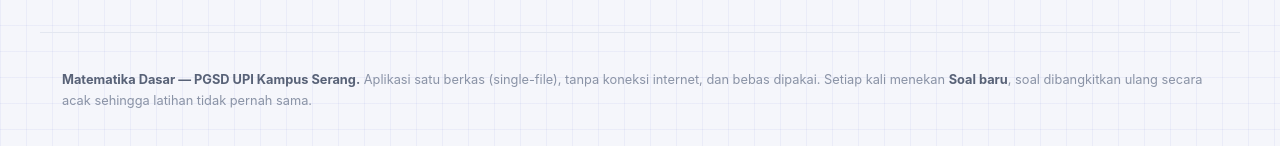
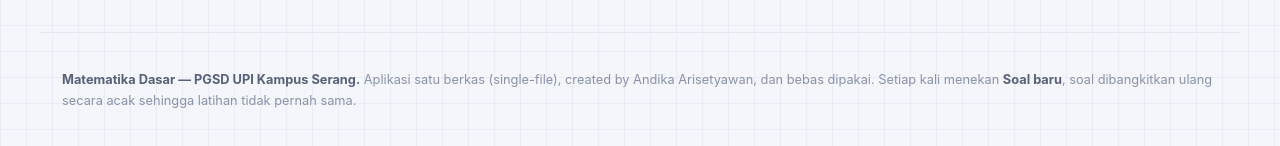
Before and after one commit to dika-81/latihan-terpadu--konsep-dasar--matematika, a plain HTML site: page index.html in a window 1280 px wide. Shown: the part 1587-1733 px from the top of the page. Drawn offline with Linux system fonts and the light colour scheme.

Commit message:
Update index.html

```diff
--- a/index.html
+++ b/index.html
@@ -573,7 +573,7 @@
 </main>
 
 <footer>
-  <p><b>Matematika Dasar — PGSD UPI Kampus Serang.</b> Aplikasi satu berkas (single-file), tanpa koneksi internet, dan bebas dipakai. Setiap kali menekan <b>Soal baru</b>, soal dibangkitkan ulang secara acak sehingga latihan tidak pernah sama.</p>
+  <p><b>Matematika Dasar — PGSD UPI Kampus Serang.</b> Aplikasi satu berkas (single-file), created by Andika Arisetyawan, dan bebas dipakai. Setiap kali menekan <b>Soal baru</b>, soal dibangkitkan ulang secara acak sehingga latihan tidak pernah sama.</p>
 </footer>
 
 <script>
```
